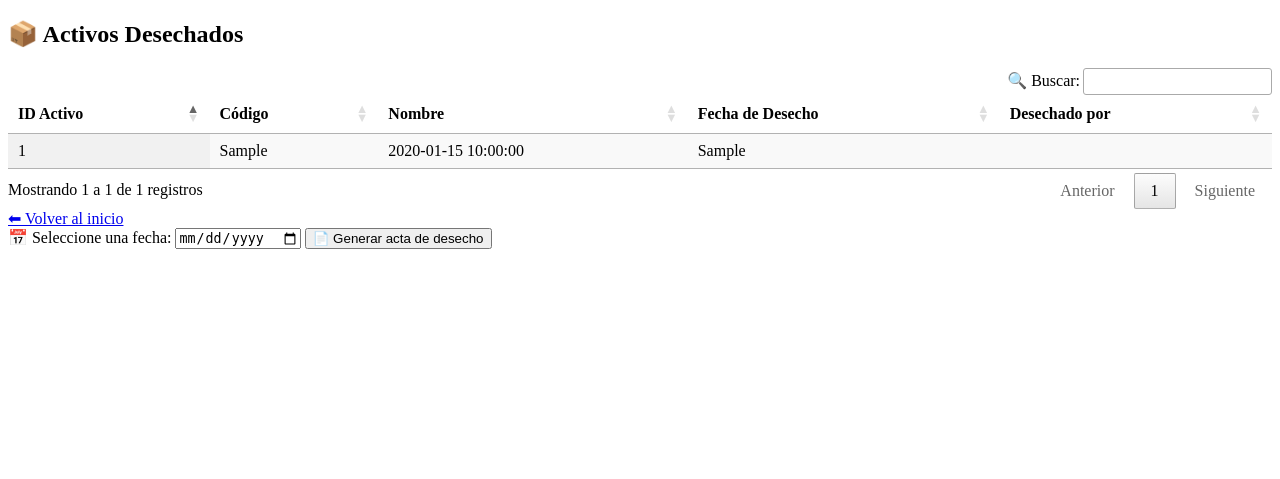
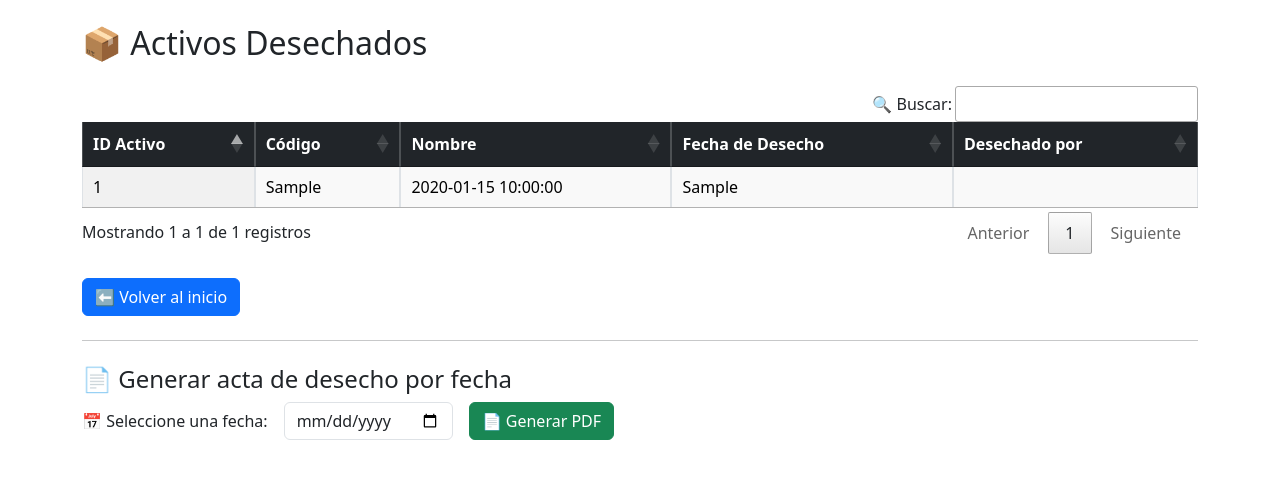
Before and after one commit to alamodylan/Activos, a Flask app: page /ver_desechos in a window 1280 px wide. Shown: the top 479 px of the page. Run offline with Flask 3, Linux system fonts and the light colour scheme; a database or web service that is not in the repository returns one stand-in record (values such as "Sample title"); some libraries are stand-ins or nearby versions.

Commit message:
Cambiosen acta de desecho 2

```diff
--- a/app.py
+++ b/app.py
@@ -356,62 +356,74 @@ def ver_desechos():
     conn.close()
     return render_template('desechos.html', desechados=desechados)
 
-@app.route('/acta_desecho/<fecha>')
-def generar_acta_desecho(fecha):
-    conn = get_db_connection()
-    cursor = conn.cursor()
+@app.route('/generar_acta_desecho', methods=['POST'])
+def generar_acta_desecho():
+    fecha = request.form.get('fecha')
 
-    cursor.execute("""
-        SELECT codigo, nombre, usuario_desecha
+    # Buscar los activos desechados en esa fecha
+    conn = get_db_connection()  # cambia por tu DB si es necesario
+    c = conn.cursor()
+    c.execute("""
+        SELECT id_activo, codigo, nombre, fecha_desecho, usuario_desecha
         FROM activos_desechados
-        WHERE TO_CHAR(fecha_desecho, 'YYYY-MM-DD') = %s
+        WHERE fecha_desecho = ?
     """, (fecha,))
-    activos = cursor.fetchall()
-
-    cursor.close()
+    desechos = c.fetchall()
     conn.close()
 
-    if not activos:
-        flash("No hay desechos para esta fecha.", "warning")
+    if not desechos:
+        flash("⚠️ No hay activos desechados en esa fecha.", "warning")
         return redirect(url_for('ver_desechos'))
 
-    path_pdf = f"acta_desecho_{fecha}.pdf"
-    c = canvas.Canvas(path_pdf, pagesize=letter)
+    # Crear PDF
+    buffer = BytesIO()
+    c = canvas.Canvas(buffer, pagesize=letter)
     width, height = letter
 
-    # ✅ Ruta al logo
-    logo_path = os.path.join('static', 'LogoAlamo.png')
+    # Agregar logo
+    logo_path = os.path.join(app.root_path, 'static', 'LogoAlamo', 'logo.png')
     if os.path.exists(logo_path):
-        c.drawImage(logo_path, 40, height - 80, width=150, preserveAspectRatio=True, mask='auto')
-    else:
-        c.drawString(40, height - 50, "⚠ Logo no encontrado")
+        c.drawImage(logo_path, 40, height - 80, width=120, preserveAspectRatio=True, mask='auto')
 
-    # 📝 Título
-    c.setFont("Helvetica-Bold", 16)
-    c.drawCentredString(width / 2, height - 100, f"Acta de Desecho de Activos - {fecha}")
+    # Título y fecha
+    c.setFont("Helvetica-Bold", 14)
+    c.drawString(200, height - 50, "ACTA DE DESECHO DE ACTIVOS")
+    c.setFont("Helvetica", 10)
+    c.drawString(40, height - 100, f"Fecha del desecho: {fecha}")
 
-    # 🧾 Lista de activos
+    # Encabezados tabla
+    y = height - 140
+    c.setFont("Helvetica-Bold", 10)
+    c.drawString(40, y, "Código")
+    c.drawString(150, y, "Nombre")
+    c.drawString(400, y, "Desechado por")
+
+    # Cuerpo tabla
     c.setFont("Helvetica", 10)
-    y = height - 140
-    for activo in activos:
-        texto = f"Código: {activo[0]}  |  Nombre: {activo[1]}  |  Desechado por: {activo[2]}"
-        c.drawString(40, y, texto)
-        y -= 15
-        if y < 80:
+    y -= 20
+    for item in desechos:
+        if y < 100:
             c.showPage()
-            y = height - 50
+            y = height - 100
+        c.drawString(40, y, str(item[1]))  # Código
+        c.drawString(150, y, str(item[2]))  # Nombre
+        c.drawString(400, y, str(item[4]))  # Usuario
+        y -= 20
 
-    # ✍️ Firmas
+    # Firmas
     y -= 40
-    c.drawString(40, y, "______________________________")
+    c.drawString(40, y, "____________________________")
+    c.drawString(300, y, "____________________________")
     c.drawString(40, y - 15, "Firma de quien desecha")
-
-    c.drawString(300, y, "______________________________")
-    c.drawString(300, y - 15, "Firma de quien inspecciona")
+    c.drawString(300, y - 15, "Firma del inspector")
 
     c.save()
+    buffer.seek(0)
 
-    return send_file(path_pdf, as_attachment=True)
+    return send_file(buffer, as_attachment=True,
+                     download_name=f"acta_desecho_{fecha}.pdf",
+                     mimetype='application/pdf')
+
 crear_tablas()  # Activos
 crear_tabla_desechos()  # Desechados
 crear_tabla_bitacora_entregas()  # Bitácora de entregas
--- a/templates/desechos.html
+++ b/templates/desechos.html
@@ -3,11 +3,17 @@
 <head>
     <meta charset="UTF-8">
     <title>Activos Desechados</title>
+
+    <!-- Bootstrap -->
+    <link href="https://cdn.jsdelivr.net/npm/bootstrap@5.3.2/dist/css/bootstrap.min.css" rel="stylesheet">
+
+    <!-- DataTables CSS -->
     <link rel="stylesheet" href="https://cdn.datatables.net/1.13.4/css/jquery.dataTables.min.css">
     <link rel="stylesheet" href="https://cdn.datatables.net/buttons/2.3.6/css/buttons.dataTables.min.css">
 </head>
-<body class="container">
-<h2 class="mt-4 mb-3">📦 Activos Desechados</h2>
+<body class="container mt-4">
+
+    <h2 class="mb-4">📦 Activos Desechados</h2>
 
     <table id="tabla_desechos" class="display nowrap table table-bordered table-striped" style="width:100%">
         <thead class="table-dark">
@@ -22,28 +28,46 @@
         <tbody>
             {% for item in desechados %}
             <tr>
-            <td>{{ item[0] }}</td> <!-- id_activo -->
-            <td>{{ item[1] }}</td> <!-- código -->
-            <td>{{ item[2] }}</td> <!-- nombre -->
-            <td>{{ item[3] }}</td> <!-- fecha_desecho -->
-            <td>{{ item[4] }}</td> <!-- usuario_desecha -->
+                <td>{{ item[0] }}</td>
+                <td>{{ item[1] }}</td>
+                <td>{{ item[2] }}</td>
+                <td>{{ item[3] }}</td>
+                <td>{{ item[4] }}</td>
             </tr>
             {% endfor %}
         </tbody>
     </table>
 
-<a href="{{ url_for('index') }}" class="btn btn-primary mt-4">⬅ Volver al inicio</a>
+    <!-- Botón volver -->
+    <div class="mt-4">
+        <a href="{{ url_for('index') }}" class="btn btn-primary">⬅ Volver al inicio</a>
+    </div>
 
-<!-- jQuery y DataTables + Export -->
+    <!-- Formulario para generar acta -->
+    <hr class="my-4">
+    <h4>📄 Generar acta de desecho por fecha</h4>
+    <form method="POST" action="{{ url_for('generar_acta_desecho') }}" class="row g-3 align-items-center">
+        <div class="col-auto">
+            <label for="fecha" class="col-form-label">📅 Seleccione una fecha:</label>
+        </div>
+        <div class="col-auto">
+            <input type="date" id="fecha" name="fecha" required class="form-control">
+        </div>
+        <div class="col-auto">
+            {% if desechados|length > 0 %}
+            <button type="submit" class="btn btn-success">📄 Generar PDF</button>
+            {% else %}
+            <span class="text-muted">No hay activos para generar acta.</span>
+            {% endif %}
+        </div>
+    </form>
+
+    <!-- jQuery y DataTables JS -->
     <script src="https://code.jquery.com/jquery-3.6.0.min.js"></script>
     <script src="https://cdn.datatables.net/1.13.4/js/jquery.dataTables.min.js"></script>
     <script src="https://cdn.datatables.net/buttons/2.3.6/js/dataTables.buttons.min.js"></script>
     <script src="https://cdn.datatables.net/buttons/2.3.6/js/buttons.html5.min.js"></script>
     <script src="https://cdnjs.cloudflare.com/ajax/libs/jszip/3.10.1/jszip.min.js"></script>
-
-<!-- DataTables CSS -->
-<link rel="stylesheet" href="https://cdn.datatables.net/1.13.4/css/jquery.dataTables.min.css">
-<link rel="stylesheet" href="https://cdn.datatables.net/buttons/2.3.6/css/buttons.dataTables.min.css">
 
     <!-- Inicialización DataTable -->
     <script>
@@ -79,13 +103,6 @@ $(document).ready(function() {
         });
     });
     </script>
-<form method="POST" action="{{ url_for('generar_acta_desecho') }}" class="mb-4">
-    <label for="fecha" class="form-label">📅 Seleccione una fecha:</label>
-    <input type="date" id="fecha" name="fecha" required class="form-control" style="max-width: 300px;">
-    {% if desechados|length > 0 %}
-    <button type="submit" class="btn btn-secondary mt-2">📄 Generar acta de desecho</button>
-    {% endif %}
-</form>
 
 </body>
 </html>
--- a/templates/index.html
+++ b/templates/index.html
@@ -221,7 +221,9 @@
   <!-- Espaciador para mantener centrado el medio -->
   <div style="flex-grow: 1;"></div>
 
-  <a href="{{ url_for('ver_desechos') }}" class="btn btn-outline-danger mt-3">🗑 Ver activos desechados</a>
+  <a href="{{ url_for('ver_desechos') }}" class="btn btn-danger mt-3 shadow rounded-pill px-4 py-2 fw-bold">
+    🗑 Ver activos desechados
+</a>
 
   <!-- Registrar Nuevo Activo (más centrado hacia la última columna) -->
   <div style="flex: 0 0 auto;">
```
Lines whose indentation alone changed are shown as unchanged.
